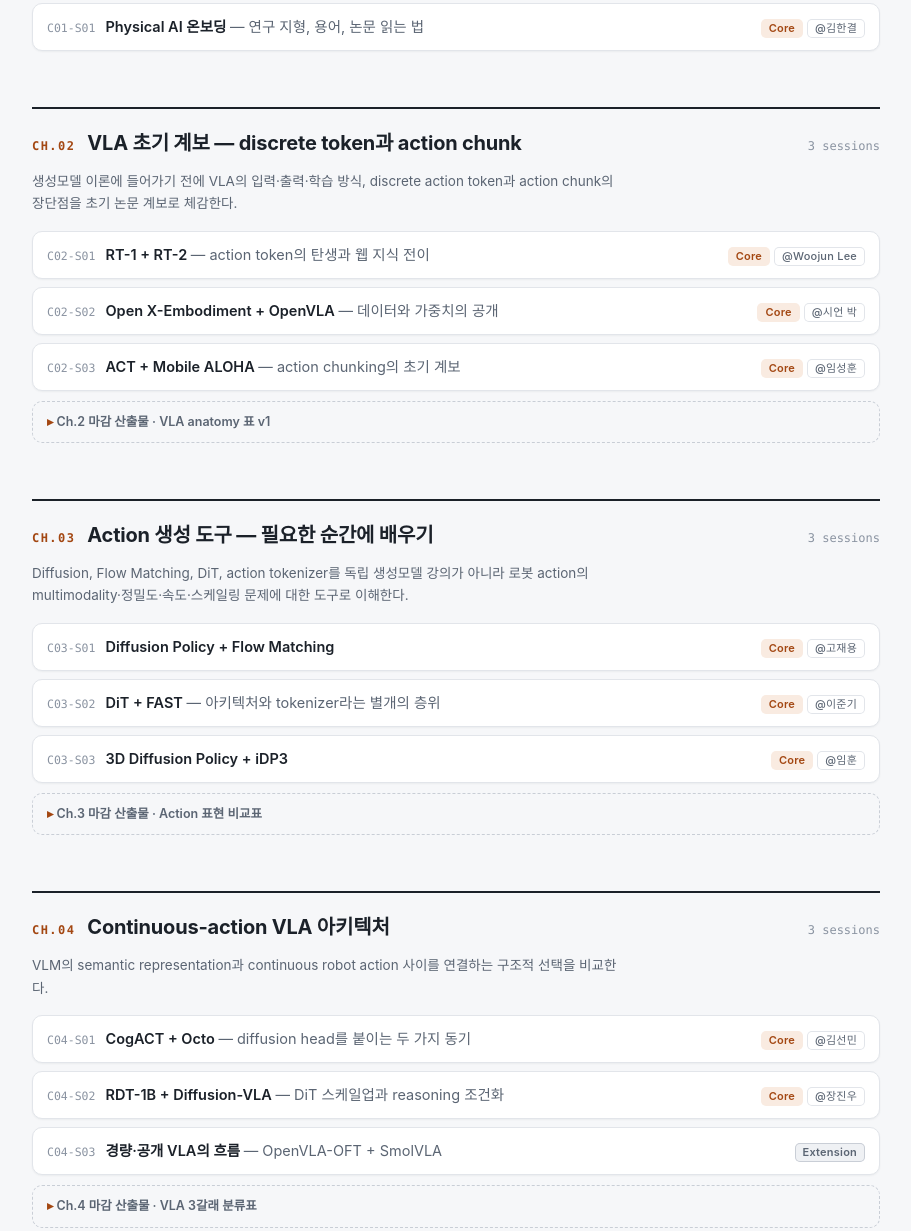
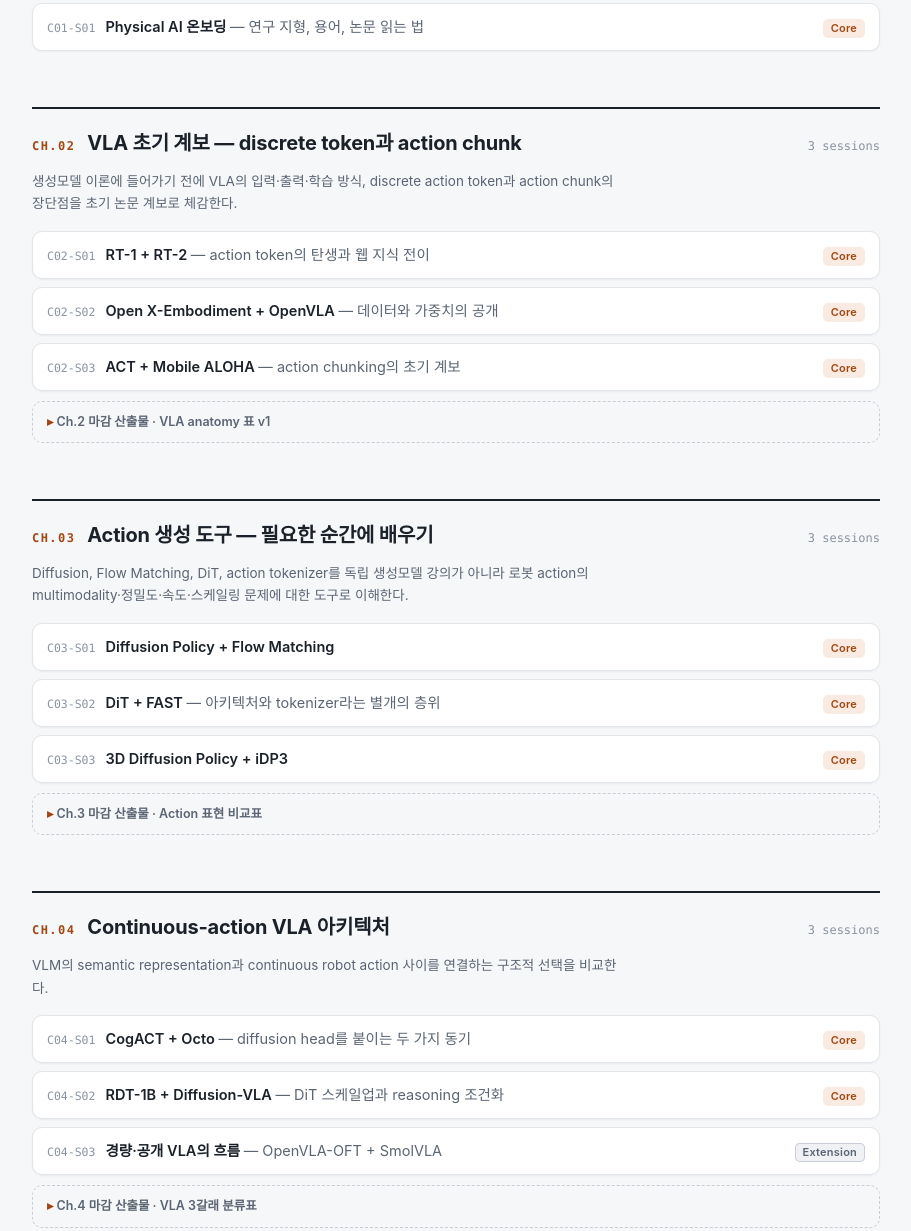
Before and after one commit to uye01/physical-ai-curriculum-2026, a plain HTML site: page index.html in a window 1280 px wide. Shown: the part 1331-2562 px from the top of the page, without its empty margins (312-1223 px from the left). Drawn offline with Linux system fonts and the light colour scheme.

Commit message:
웹페이지: 세션 카드의 발표자 표시 삭제

```diff
--- a/index.html
+++ b/index.html
@@ -246,7 +246,6 @@
   }
   .b.core { color: var(--accent-text); background: var(--accent-soft); }
   .b.ext { color: var(--muted); background: var(--surface-2); box-shadow: inset 0 0 0 1px var(--line-strong); }
-  .b.who { color: var(--muted); background: transparent; box-shadow: inset 0 0 0 1px var(--line); font-weight: 500; }
   .b.lab { color: var(--violet); background: var(--violet-soft); }
   .b.prac { color: var(--green); background: var(--green-soft); }
 
@@ -571,7 +570,7 @@
   <p class="goal">제품명과 논문 목록을 외우기 전에 전체 질문, 핵심 용어, 스터디 진행 방식을 이해한다.</p>
 
   <details class="s" id="c01-s01">
-    <summary><span class="code">C01-S01</span><span class="t">Physical AI 온보딩 <em>— 연구 지형, 용어, 논문 읽는 법</em></span><span class="badges"><span class="b core">Core</span><span class="b who">@김한결</span></span></summary>
+    <summary><span class="code">C01-S01</span><span class="t">Physical AI 온보딩 <em>— 연구 지형, 용어, 논문 읽는 법</em></span><span class="badges"><span class="b core">Core</span></span></summary>
     <div class="body">
       <p class="q">Physical AI는 기존 vision-language AI와 무엇이 다르며, 이 분야의 논문·테크리포트를 어떤 기준으로 읽어야 하는가?</p>
       <ul class="pts">
@@ -591,7 +590,7 @@
   <p class="goal">생성모델 이론에 들어가기 전에 VLA의 입력·출력·학습 방식, discrete action token과 action chunk의 장단점을 초기 논문 계보로 체감한다.</p>
 
   <details class="s" id="c02-s01">
-    <summary><span class="code">C02-S01</span><span class="t">RT-1 + RT-2 <em>— action token의 탄생과 웹 지식 전이</em></span><span class="badges"><span class="b core">Core</span><span class="b who">@Woojun Lee</span></span></summary>
+    <summary><span class="code">C02-S01</span><span class="t">RT-1 + RT-2 <em>— action token의 탄생과 웹 지식 전이</em></span><span class="badges"><span class="b core">Core</span></span></summary>
     <div class="body">
       <p class="q">로봇 action을 언어처럼 token으로 예측하면 무엇이 좋아지고, 웹 규모 VLM의 지식은 어디까지 제어로 전이되는가?</p>
       <ul class="papers">
@@ -608,7 +607,7 @@
   </details>
 
   <details class="s" id="c02-s02">
-    <summary><span class="code">C02-S02</span><span class="t">Open X-Embodiment + OpenVLA <em>— 데이터와 가중치의 공개</em></span><span class="badges"><span class="b core">Core</span><span class="b who">@시언 박</span></span></summary>
+    <summary><span class="code">C02-S02</span><span class="t">Open X-Embodiment + OpenVLA <em>— 데이터와 가중치의 공개</em></span><span class="badges"><span class="b core">Core</span></span></summary>
     <div class="body">
       <p class="q">cross-embodiment 데이터셋과 공개 학습 파이프라인은 왜 그 자체로 연구 기여인가?</p>
       <ul class="papers">
@@ -624,7 +623,7 @@
   </details>
 
   <details class="s" id="c02-s03">
-    <summary><span class="code">C02-S03</span><span class="t">ACT + Mobile ALOHA <em>— action chunking의 초기 계보</em></span><span class="badges"><span class="b core">Core</span><span class="b who">@임성훈</span></span></summary>
+    <summary><span class="code">C02-S03</span><span class="t">ACT + Mobile ALOHA <em>— action chunking의 초기 계보</em></span><span class="badges"><span class="b core">Core</span></span></summary>
     <div class="body">
       <p class="q">한 스텝씩 action을 예측하면 왜 실패하며, chunk는 무엇을 해결하고 무엇을 잃는가?</p>
       <ul class="papers">
@@ -659,7 +658,7 @@
   <p class="goal">Diffusion, Flow Matching, DiT, action tokenizer를 독립 생성모델 강의가 아니라 로봇 action의 multimodality·정밀도·속도·스케일링 문제에 대한 도구로 이해한다.</p>
 
   <details class="s" id="c03-s01">
-    <summary><span class="code">C03-S01</span><span class="t">Diffusion Policy + Flow Matching</span><span class="badges"><span class="b core">Core</span><span class="b who">@고재용</span></span></summary>
+    <summary><span class="code">C03-S01</span><span class="t">Diffusion Policy + Flow Matching</span><span class="badges"><span class="b core">Core</span></span></summary>
     <div class="body">
       <p class="q">같은 관측에서 여러 action이 모두 정답일 때 MSE 회귀는 왜 실패하며, iterative sampling의 비용은 어떻게 줄이는가?</p>
       <ul class="papers">
@@ -676,7 +675,7 @@
   </details>
 
   <details class="s" id="c03-s02">
-    <summary><span class="code">C03-S02</span><span class="t">DiT + FAST <em>— 아키텍처와 tokenizer라는 별개의 층위</em></span><span class="badges"><span class="b core">Core</span><span class="b who">@이준기</span></span></summary>
+    <summary><span class="code">C03-S02</span><span class="t">DiT + FAST <em>— 아키텍처와 tokenizer라는 별개의 층위</em></span><span class="badges"><span class="b core">Core</span></span></summary>
     <div class="body">
       <p class="q">학습 목표(diffusion/flow)와 별개로, 아키텍처와 action tokenizer는 각각 무엇을 결정하는가?</p>
       <ul class="papers">
@@ -692,7 +691,7 @@
   </details>
 
   <details class="s" id="c03-s03">
-    <summary><span class="code">C03-S03</span><span class="t">3D Diffusion Policy + iDP3</span><span class="badges"><span class="b core">Core</span><span class="b who">@임훈</span></span></summary>
+    <summary><span class="code">C03-S03</span><span class="t">3D Diffusion Policy + iDP3</span><span class="badges"><span class="b core">Core</span></span></summary>
     <div class="body">
       <p class="q">action model을 그대로 두고 입력 표현만 2D→3D로 바꾸면 왜 데이터 효율이 달라지며, humanoid·egocentric·onboard 환경에서는 무엇이 새로 필요한가?</p>
       <ul class="papers">
@@ -726,7 +725,7 @@
   <p class="goal">VLM의 semantic representation과 continuous robot action 사이를 연결하는 구조적 선택을 비교한다.</p>
 
   <details class="s" id="c04-s01">
-    <summary><span class="code">C04-S01</span><span class="t">CogACT + Octo <em>— diffusion head를 붙이는 두 가지 동기</em></span><span class="badges"><span class="b core">Core</span><span class="b who">@김선민</span></span></summary>
+    <summary><span class="code">C04-S01</span><span class="t">CogACT + Octo <em>— diffusion head를 붙이는 두 가지 동기</em></span><span class="badges"><span class="b core">Core</span></span></summary>
     <div class="body">
       <p class="q">cognition-action 분리와 재사용성·adaptation이라는 서로 다른 설계 동기는 구조를 어떻게 다르게 만드는가?</p>
       <ul class="papers">
@@ -742,7 +741,7 @@
   </details>
 
   <details class="s" id="c04-s02">
-    <summary><span class="code">C04-S02</span><span class="t">RDT-1B + Diffusion-VLA <em>— DiT 스케일업과 reasoning 조건화</em></span><span class="badges"><span class="b core">Core</span><span class="b who">@장진우</span></span></summary>
+    <summary><span class="code">C04-S02</span><span class="t">RDT-1B + Diffusion-VLA <em>— DiT 스케일업과 reasoning 조건화</em></span><span class="badges"><span class="b core">Core</span></span></summary>
     <div class="body">
       <p class="q">DiT 기반 action model을 대규모 bimanual foundation model로 키우면 무엇이 달라지고, reasoning을 조건으로 넣으면 무엇을 얻고 잃는가?</p>
       <ul class="papers">
@@ -878,7 +877,7 @@
   </details>
 
   <details class="s" id="c06-s02">
-    <summary><span class="code">C06-S02</span><span class="t">GR00T N1 → N1.7 <em>— humanoid dual-system VLA 계보</em></span><span class="badges"><span class="b core">Core</span><span class="b who">@최아정</span></span></summary>
+    <summary><span class="code">C06-S02</span><span class="t">GR00T N1 → N1.7 <em>— humanoid dual-system VLA 계보</em></span><span class="badges"><span class="b core">Core</span></span></summary>
     <div class="body">
       <p class="q">humanoid foundation model에서 VLM과 action model을 dual-system으로 나누는 이유는 무엇이며, N1에서 N1.7까지 무엇이 바뀌었는가?</p>
       <ul class="papers">
@@ -1214,7 +1213,7 @@
   <p class="goal">VLA의 reasoning을 'CoT가 있는가'로 분류하지 않고, 추론의 매체·위치·지연·검증 가능성으로 비교한다. 마지막 두 세션에서는 추론하는 범용 VLM이 별도 VLA 학습 없이 로봇을 직접 제어하는 흐름을 본다.</p>
 
   <details class="s" id="c09-s01">
-    <summary><span class="code">C09-S01</span><span class="t">Cosmos-Reason + Alpamayo-R1 <em>— ontology와 인과 라벨</em></span><span class="badges"><span class="b core">Core</span><span class="b who">@최아정</span></span></summary>
+    <summary><span class="code">C09-S01</span><span class="t">Cosmos-Reason + Alpamayo-R1 <em>— ontology와 인과 라벨</em></span><span class="badges"><span class="b core">Core</span></span></summary>
     <div class="body">
       <p class="q">physical common sense와 인과를 명시적 ontology·라벨·reasoning supervision으로 만들 수 있는가 — 조작과 자율주행 각각에서?</p>
       <ul class="papers">
@@ -1876,7 +1875,7 @@
   <p class="goal">Before memorizing product names and paper lists, understand the big questions, the core terminology, and how the study runs.</p>
 
   <details class="s" id="c01-s01">
-    <summary><span class="code">C01-S01</span><span class="t">Physical AI onboarding <em>— research landscape, terminology, how to read papers</em></span><span class="badges"><span class="b core">Core</span><span class="b who">@김한결</span></span></summary>
+    <summary><span class="code">C01-S01</span><span class="t">Physical AI onboarding <em>— research landscape, terminology, how to read papers</em></span><span class="badges"><span class="b core">Core</span></span></summary>
     <div class="body">
       <p class="q">How does Physical AI differ from conventional vision-language AI, and by what criteria should we read the papers and tech reports in this field?</p>
       <ul class="pts">
@@ -1896,7 +1895,7 @@
   <p class="goal">Before getting into generative-model theory, get a hands-on feel — through the early paper lineage — for VLA inputs, outputs, and training, and for the pros and cons of discrete action tokens and action chunks.</p>
 
   <details class="s" id="c02-s01">
-    <summary><span class="code">C02-S01</span><span class="t">RT-1 + RT-2 <em>— the birth of action tokens and web-knowledge transfer</em></span><span class="badges"><span class="b core">Core</span><span class="b who">@Woojun Lee</span></span></summary>
+    <summary><span class="code">C02-S01</span><span class="t">RT-1 + RT-2 <em>— the birth of action tokens and web-knowledge transfer</em></span><span class="badges"><span class="b core">Core</span></span></summary>
     <div class="body">
       <p class="q">What improves when robot actions are predicted as tokens, like language, and how far does the knowledge of web-scale VLMs transfer to control?</p>
       <ul class="papers">
@@ -1913,7 +1912,7 @@
   </details>
 
   <details class="s" id="c02-s02">
-    <summary><span class="code">C02-S02</span><span class="t">Open X-Embodiment + OpenVLA <em>— opening up data and weights</em></span><span class="badges"><span class="b core">Core</span><span class="b who">@시언 박</span></span></summary>
+    <summary><span class="code">C02-S02</span><span class="t">Open X-Embodiment + OpenVLA <em>— opening up data and weights</em></span><span class="badges"><span class="b core">Core</span></span></summary>
     <div class="body">
       <p class="q">Why are cross-embodiment datasets and open training pipelines research contributions in their own right?</p>
       <ul class="papers">
@@ -1929,7 +1928,7 @@
   </details>
 
   <details class="s" id="c02-s03">
-    <summary><span class="code">C02-S03</span><span class="t">ACT + Mobile ALOHA <em>— the early lineage of action chunking</em></span><span class="badges"><span class="b core">Core</span><span class="b who">@임성훈</span></span></summary>
+    <summary><span class="code">C02-S03</span><span class="t">ACT + Mobile ALOHA <em>— the early lineage of action chunking</em></span><span class="badges"><span class="b core">Core</span></span></summary>
     <div class="body">
       <p class="q">Why does predicting actions one step at a time fail, and what does chunking solve — and what does it lose?</p>
       <ul class="papers">
@@ -1964,7 +1963,7 @@
   <p class="goal">Understand Diffusion, Flow Matching, DiT, and action tokenizers not as a standalone generative-modeling lecture, but as tools for the multimodality, precision, speed, and scaling problems of robot actions.</p>
 
   <details class="s" id="c03-s01">
-    <summary><span class="code">C03-S01</span><span class="t">Diffusion Policy + Flow Matching</span><span class="badges"><span class="b core">Core</span><span class="b who">@고재용</span></span></summary>
+    <summary><span class="code">C03-S01</span><span class="t">Diffusion Policy + Flow Matching</span><span class="badges"><span class="b core">Core</span></span></summary>
     <div class="body">
       <p class="q">Why does MSE regression fail when several actions are all correct for the same observation, and how can the cost of iterative sampling be reduced?</p>
       <ul class="papers">
@@ -1981,7 +1980,7 @@
   </details>
 
   <details class="s" id="c03-s02">
-    <summary><span class="code">C03-S02</span><span class="t">DiT + FAST <em>— architecture and tokenizer as separate layers</em></span><span class="badges"><span class="b core">Core</span><span class="b who">@이준기</span></span></summary>
+    <summary><span class="code">C03-S02</span><span class="t">DiT + FAST <em>— architecture and tokenizer as separate layers</em></span><span class="badges"><span class="b core">Core</span></span></summary>
     <div class="body">
       <p class="q">Independent of the training objective (diffusion/flow), what do the architecture and the action tokenizer each determine?</p>
       <ul class="papers">
@@ -1997,7 +1996,7 @@
   </details>
 
   <details class="s" id="c03-s03">
-    <summary><span class="code">C03-S03</span><span class="t">3D Diffusion Policy + iDP3</span><span class="badges"><span class="b core">Core</span><span class="b who">@임훈</span></span></summary>
+    <summary><span class="code">C03-S03</span><span class="t">3D Diffusion Policy + iDP3</span><span class="badges"><span class="b core">Core</span></span></summary>
     <div class="body">
       <p class="q">Why does data efficiency change when the action model stays the same and only the input representation switches from 2D to 3D — and what new requirements appear in humanoid, egocentric, and onboard settings?</p>
       <ul class="papers">
@@ -2031,7 +2030,7 @@
   <p class="goal">Compare the structural choices that connect a VLM's semantic representation to continuous robot actions.</p>
 
   <details class="s" id="c04-s01">
-    <summary><span class="code">C04-S01</span><span class="t">CogACT + Octo <em>— two motivations for attaching a diffusion head</em></span><span class="badges"><span class="b core">Core</span><span class="b who">@김선민</span></span></summary>
+    <summary><span class="code">C04-S01</span><span class="t">CogACT + Octo <em>— two motivations for attaching a diffusion head</em></span><span class="badges"><span class="b core">Core</span></span></summary>
     <div class="body">
       <p class="q">How do different design motivations — separating cognition from action vs. reusability and adaptation — lead to different structures?</p>
       <ul class="papers">
@@ -2047,7 +2046,7 @@
   </details>
 
   <details class="s" id="c04-s02">
-    <summary><span class="code">C04-S02</span><span class="t">RDT-1B + Diffusion-VLA <em>— scaling up DiT and conditioning on reasoning</em></span><span class="badges"><span class="b core">Core</span><span class="b who">@장진우</span></span></summary>
+    <summary><span class="code">C04-S02</span><span class="t">RDT-1B + Diffusion-VLA <em>— scaling up DiT and conditioning on reasoning</em></span><span class="badges"><span class="b core">Core</span></span></summary>
     <div class="body">
       <p class="q">What changes when a DiT-based action model is scaled up into a large bimanual foundation model, and what is gained and lost by conditioning it on reasoning?</p>
       <ul class="papers">
@@ -2183,7 +2182,7 @@
   </details>
 
   <details class="s" id="c06-s02">
-    <summary><span class="code">C06-S02</span><span class="t">GR00T N1 → N1.7 <em>— the humanoid dual-system VLA lineage</em></span><span class="badges"><span class="b core">Core</span><span class="b who">@최아정</span></span></summary>
+    <summary><span class="code">C06-S02</span><span class="t">GR00T N1 → N1.7 <em>— the humanoid dual-system VLA lineage</em></span><span class="badges"><span class="b core">Core</span></span></summary>
     <div class="body">
       <p class="q">Why split a humanoid foundation model into a dual system of VLM and action model, and what changed from N1 to N1.7?</p>
       <ul class="papers">
@@ -2519,7 +2518,7 @@
   <p class="goal">Rather than classifying VLA reasoning by "does it have CoT," compare it by the medium, location, latency, and verifiability of the reasoning. The last two sessions look at general-purpose VLMs that reason and then control robots directly, with no separate VLA training.</p>
 
   <details class="s" id="c09-s01">
-    <summary><span class="code">C09-S01</span><span class="t">Cosmos-Reason + Alpamayo-R1 <em>— ontologies and causal labels</em></span><span class="badges"><span class="b core">Core</span><span class="b who">@최아정</span></span></summary>
+    <summary><span class="code">C09-S01</span><span class="t">Cosmos-Reason + Alpamayo-R1 <em>— ontologies and causal labels</em></span><span class="badges"><span class="b core">Core</span></span></summary>
     <div class="body">
       <p class="q">Can physical common sense and causality be turned into explicit ontologies, labels, and reasoning supervision — for manipulation and for autonomous driving, respectively?</p>
       <ul class="papers">
```
